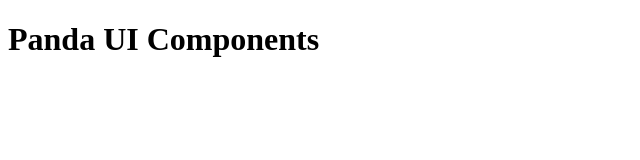
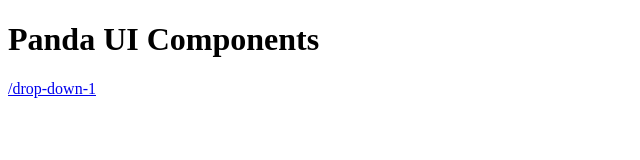
Before and after one commit to ishanbagchi/panda-components, a plain HTML site: page index.html in a window 1280 px wide. Shown: the whole page, without its empty margins (0-640 px from the left). Drawn offline with Linux system fonts and the light colour scheme.

Commit message:
add dropdown 1 link

```diff
--- a/index.html
+++ b/index.html
@@ -7,6 +7,6 @@
 </head>
 <body>
     <h1>Panda UI Components</h1>
-    <a href="http://"></a>
+    <a href="https://pandauicomponents.netlify.app/drop-down-1/index.html">/drop-down-1</a>
 </body>
 </html>
```
